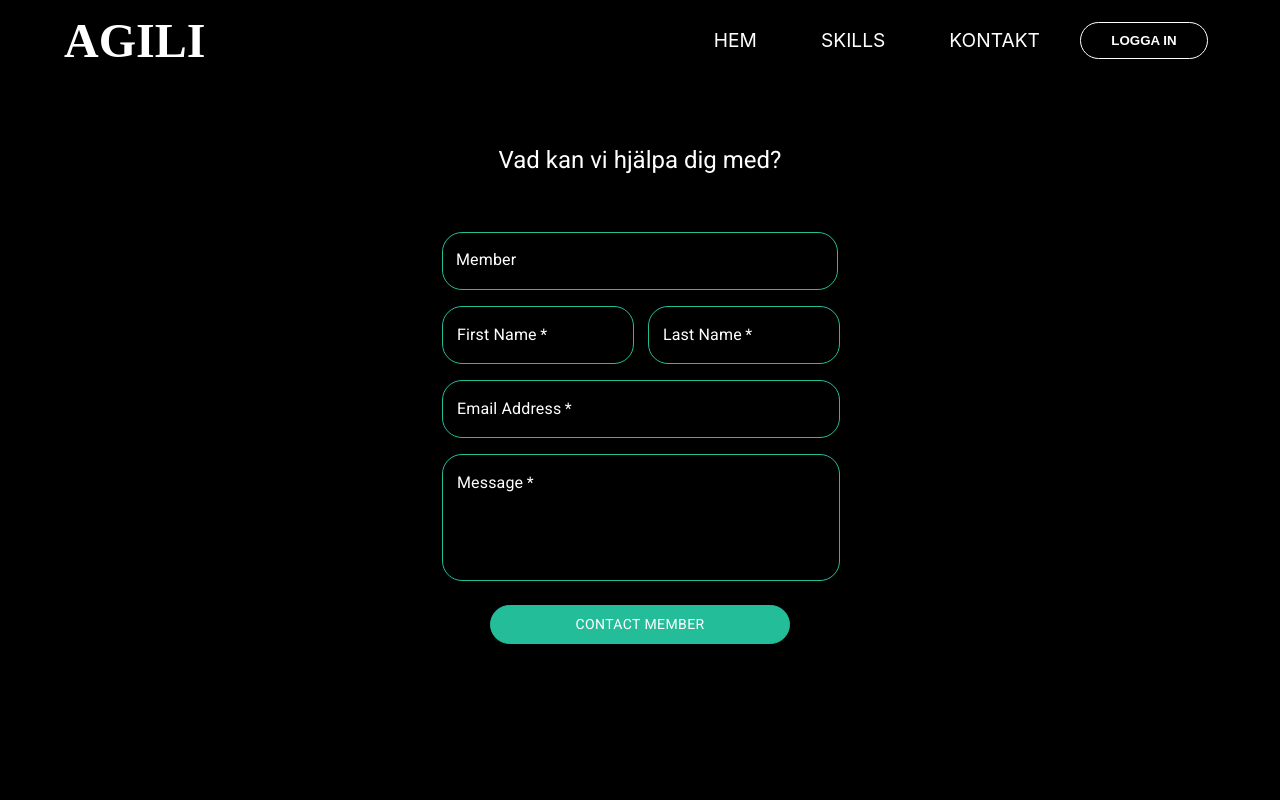
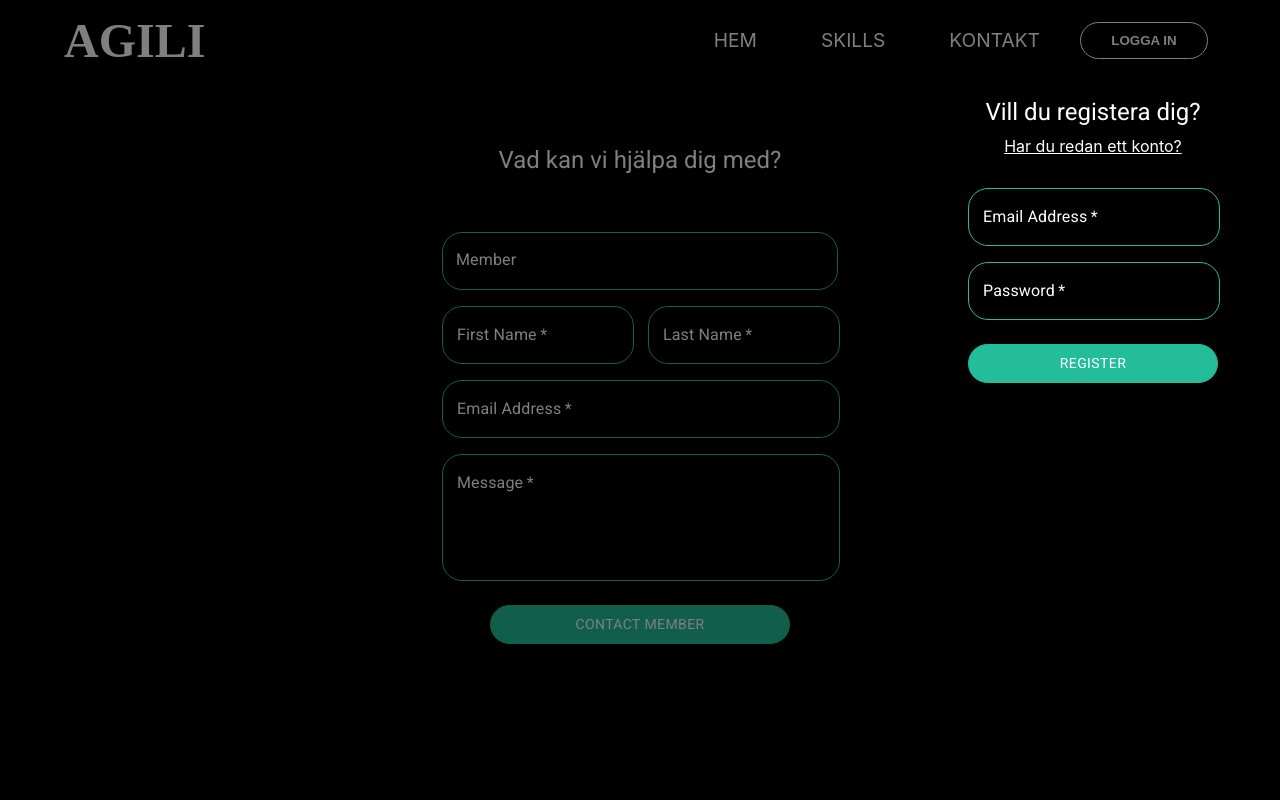
Before and after one commit to OliviaIsberg/portfolj-webbplats, a React (Create React App) app: page /contact in a window 1280 px wide. Both pictures are taken after a click on the button "LOGGA IN". Shown: the top 800 px of the page. Built offline with nearby package versions, Linux system fonts and the light colour scheme; the HTML template or start-up script is replaced by a standard one; a web font is replaced by a local one.

Commit message:
login button functionality, form validation wont work for some reason

```diff
--- a/src/components/contactpagecomponents/form.jsx
+++ b/src/components/contactpagecomponents/form.jsx
@@ -30,6 +30,7 @@ const validationSchema = yup.object({
 
 
 function Form(props) {
+
   const [confirmation, setConfirmation] = useState(false);
   const [firstName, setFirstName] = useState('');
   const [lastName, setLastName] = useState('');
@@ -70,8 +71,6 @@ function Form(props) {
     setEmail('');
     setMessage('');
     setMember('');
-
-
   };
 
   const handleClose = () => setConfirmation(false);
@@ -113,7 +112,7 @@ function Form(props) {
           Vad kan vi hjälpa dig med?
         </Typography>
         <Box
-          name="to_name"
+          name="formBox"
           component="form"
           ref={form}
           onSubmit={sendEmail}
@@ -129,7 +128,7 @@ function Form(props) {
               <FormControl fullWidth>
             <InputLabel
             id="memberSelectLabel"
-            name="to_name"
+            name="MemberSelectLabel"
             type="text"
             fullWidth
             sx={{
--- a/src/components/header.jsx
+++ b/src/components/header.jsx
@@ -3,9 +3,20 @@ import { Link } from 'react-router-dom';
 import { Box } from '@mui/system';
 import MenuIcon from '@mui/icons-material/Menu';
 import { useState } from 'react';
+import LoginForm from '../components/loginpagecomponents/loginform';
+import { Modal } from '@mui/material';
 
 function Header() {
   const [open, setOpen] = useState(false);
+
+  const [loginModal, setLoginModal] = useState(false);
+
+  const handleClose = () => setLoginModal(false);
+
+  const handleClick = () => {
+    console.log("open");
+    setLoginModal(true);
+  }
 
   return (
     <>
@@ -41,7 +52,19 @@ function Header() {
               Kontakt
             </Link>
           </Box>
-          <button className="signInButton">Logga in</button>
+          <button className="signInButton" preventDefault onClick={() => handleClick()}>Logga in</button>
+          {loginModal && (
+            <Modal
+              open={loginModal}
+              onClose={handleClose}
+              aria-labelledby="modal-modal-title"
+              aria-describedby="modal-modal-description"
+            >
+              <div className="confirmationMessage">
+                <LoginForm></LoginForm>
+              </div>
+            </Modal>
+          )}
         </div>
       </Box>
       <Box
--- a/src/components/loginpagecomponents/loginform.jsx
+++ b/src/components/loginpagecomponents/loginform.jsx
@@ -1,39 +1,65 @@
 import React from 'react';
-import '../../css/form.css';
 import Button from '@mui/material/Button';
-import CssBaseline from '@mui/material/CssBaseline';
 import TextField from '@mui/material/TextField';
 import Grid from '@mui/material/Grid';
 import Box from '@mui/material/Box';
 import Typography from '@mui/material/Typography';
 import Container from '@mui/material/Container';
+import { useFormik } from "formik";
+import * as yup from "yup";
+import { useState } from 'react';
 
-function Form() {
-  const handleSubmit = (event) => {
+const validationSchema = yup.object({
+  password: yup.string().required('Vänligen skriv ditt lösenord').min(5),
+  email: yup.string().email().required('Ange en giltig e-post'),
+});
+
+function LoginForm() {
+
+  const [password, setPassword] = useState('');
+  const [email, setEmail] = useState('');
+
+  const handleSend = (event) => {
     event.preventDefault();
-    const data = new FormData(event.currentTarget);
-    console.log({
-      email: data.get('firstName'),
-      password: data.get('lastName'),
-    });
-    alert(member, data.get('firstName'));
+    formik.handleSubmit();
+    handleSubmit();
+    alert("yo");
   };
 
-  const [member, setMember] = React.useState('');
+  const handleSubmit = () => {
+    setEmail('')
+    setPassword('')
+  }
 
-  // const handleChange = (event) => {
-  //     setMember(event.target.value);
-  // };
+  const formik = useFormik({
+    initialValues: {
+      password: '',
+      email: '',
+    },
+    validationSchema: validationSchema,
+    onSubmit: (values) => {
+      alert(JSON.stringify(values, null, 2));
+    },
+  });
 
   return (
     <Container component="main" maxWidth="xs">
-      <CssBaseline />
       <Box
         sx={{
-          marginTop: 8,
+          position: 'absolute',
+          left: "40vw",
+          top: "-20vh",
           display: 'flex',
           flexDirection: 'column',
           alignItems: 'center',
+          backgroundColor: "black",
+          borderRadius: "1rem",
+          padding: "1rem",
+          '@media (max-width: 700px)' : {
+            position: "relative",
+            left: 0,
+            right: 0,
+          }
         }}
       >
         <Typography
@@ -44,7 +70,14 @@ function Form() {
         >
           Vill du registera dig?
         </Typography>
-        <Box component="form" noValidate onSubmit={handleSubmit} sx={{ mt: 3 }}>
+        <Typography
+          component="p"
+          variant="p"
+          className='contactMember'
+          sx={{ color: "white", textDecoration: "underline", mt: "-1.5rem"}}>
+            Har du redan ett konto?
+        </Typography>
+        <Box component="form" onSubmit={handleSend}>
           <Grid container spacing={2}>
             <Grid item xs={12}>
               <TextField
@@ -53,7 +86,10 @@ function Form() {
                 id="email"
                 label="Email Address"
                 name="email"
+                value={email}
                 autoComplete="email"
+                inputProps={{maxLength: 20}}
+                onChange={(event) => setEmail(event.target.value)}
                 InputLabelProps={{ className: 'textfield_label' }}
                 sx={{
                   color: 'white',
@@ -77,6 +113,8 @@ function Form() {
                 id="password"
                 label="Password"
                 name="password"
+                value={password}
+                onChange={(event) => setPassword(event.target.value)}
                 autoComplete="password"
                 InputLabelProps={{ className: 'textfield_label' }}
                 sx={{
@@ -103,7 +141,7 @@ function Form() {
             sx={{
               mt: 3,
               mb: 2,
-              width: '300px',
+              width: '250px',
               color: 'white',
               backgroundColor: '#23BE99',
               border: '1px solid #23BE99',
@@ -115,9 +153,12 @@ function Form() {
               '& .MuiOutlinedInput-notchedOutline': {
                 border: 'none',
               },
+              '@media (max-width: 700px)' : {
+                width: "100%",
+              }
             }}
           >
-            Login
+            Register
           </Button>
         </Box>
       </Box>
@@ -125,4 +166,4 @@ function Form() {
   );
 }
 
-export default Form;
+export default LoginForm;
```
